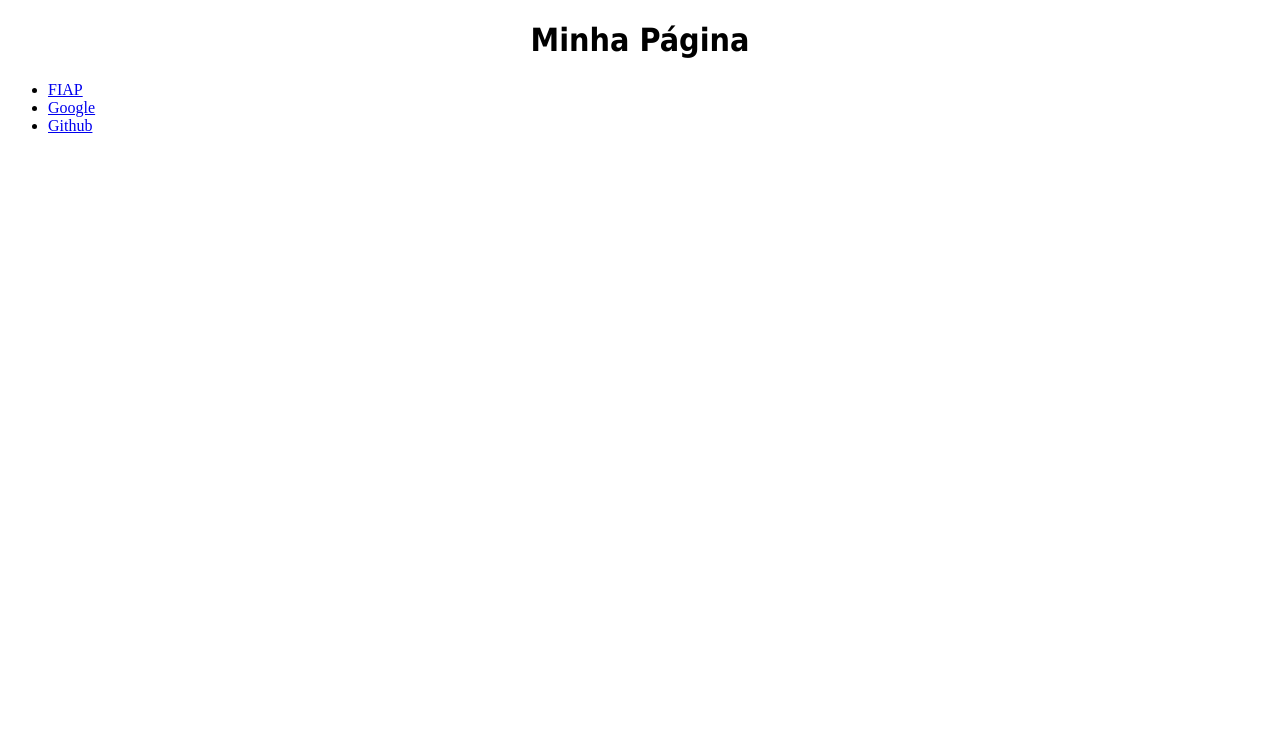
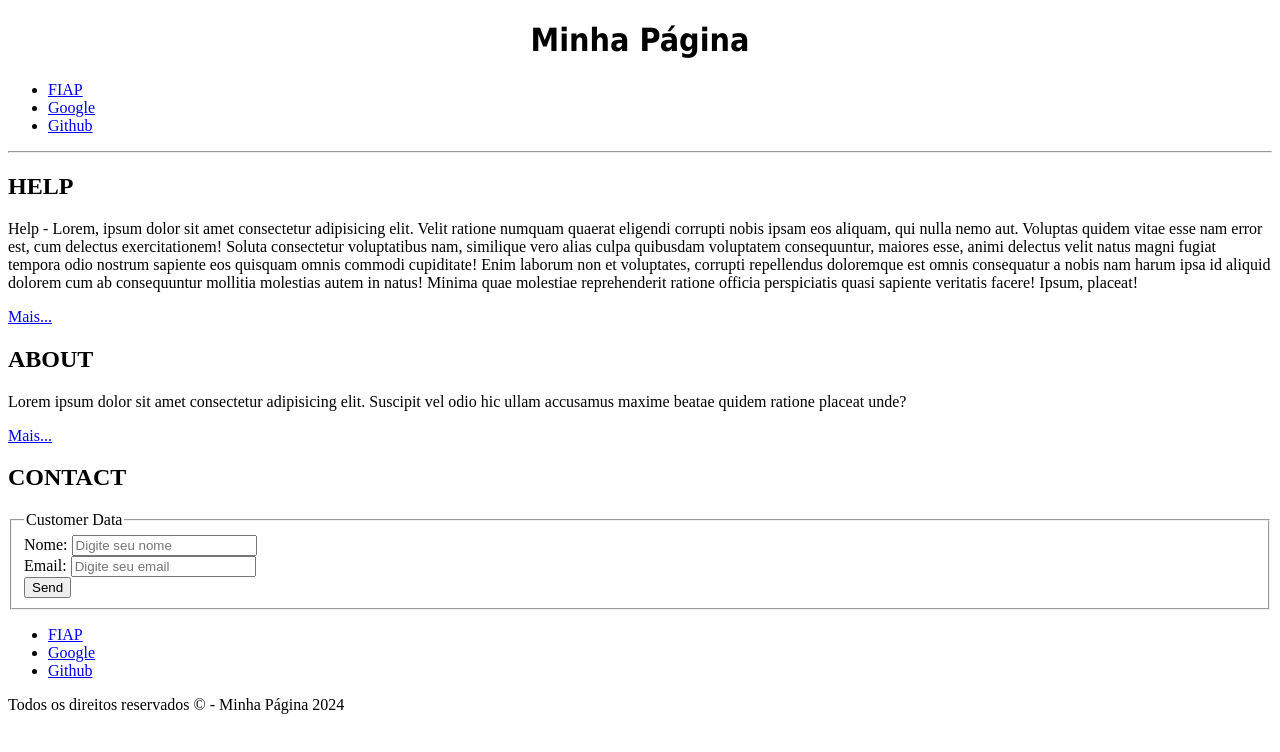
Before and after one commit to mateuscastronappe/projeto-inicial-g, a plain HTML site: page index.html in a window 1280 px wide. Drawn offline with Linux system fonts and the light colour scheme.

Commit message:
O rodapé foi criado.

```diff
--- a/index.html
+++ b/index.html
@@ -1,27 +1,111 @@
-<!DOCTYPE html> <!-- Esse é o DTD do HTML 5. -->
+<!DOCTYPE html>
+<!-- Esse é o DTD do HTML 5. -->
 
 <html lang="pt-br">
   <head>
-		<meta charset="UTF-8"/>
-		<meta name="viewport" content="width=device-width,initial-scale=1.0"/>
+    <meta charset="UTF-8" />
+    <meta name="viewport" content="width=device-width,initial-scale=1.0" />
     <title>Página Básica</title>
   </head>
   <body>
-
     <div class="container">
-
+      <!--ESTA ÁREA VAI SER A DO CABEÇALHO-->
       <header class="cabecalho">
-				<h1 style="text-align: center;font-family: Tahoma,Verdana, sans-serif;">Minha Página</h1>
+        <h1
+          style="text-align: center; font-family: Tahoma, Verdana, sans-serif"
+        >
+          Minha Página
+        </h1>
         <nav>
           <ul>
-						<li> <a href="https://www.fiap.com.br" target="_blank"> FIAP </a> </li>
-						<li> <a href="https://www.google.com" target="_blank">Google</a> </li>
-						<li> <a href="https://github.com" target="_blank">Github</a> </li>
+            <li>
+              <a href="https://www.fiap.com.br" target="_blank"> FIAP </a>
+            </li>
+            <li><a href="https://www.google.com" target="_blank">Google</a></li>
+            <li><a href="https://github.com" target="_blank">Github</a></li>
           </ul>
         </nav>
       </header>
+      <!--ESTA ÁREA VAI SER A DO CABEÇALHO-->
 
+      <hr />
+
+      <!--ESTA ÁREA VAI SER A DE CONTEÚDO-->
+      <section class="conteudo">
+        <div id="help">
+          <h2>HELP</h2>
+          <p>
+            Help - Lorem, ipsum dolor sit amet consectetur adipisicing elit.
+            Velit ratione numquam quaerat eligendi corrupti nobis ipsam eos
+            aliquam, qui nulla nemo aut. Voluptas quidem vitae esse nam error
+            est, cum delectus exercitationem! Soluta consectetur voluptatibus
+            nam, similique vero alias culpa quibusdam voluptatem consequuntur,
+            maiores esse, animi delectus velit natus magni fugiat tempora odio
+            nostrum sapiente eos quisquam omnis commodi cupiditate! Enim laborum
+            non et voluptates, corrupti repellendus doloremque est omnis
+            consequatur a nobis nam harum ipsa id aliquid dolorem cum ab
+            consequuntur mollitia molestias autem in natus! Minima quae
+            molestiae reprehenderit ratione officia perspiciatis quasi sapiente
+            veritatis facere! Ipsum, placeat!
+          </p>
+          <a href="#">Mais...</a>
         </div>
+        <div id="about">
+          <h2>ABOUT</h2>
+          <p>
+            Lorem ipsum dolor sit amet consectetur adipisicing elit. Suscipit
+            vel odio hic ullam accusamus maxime beatae quidem ratione placeat
+            unde?
+          </p>
+          <a href="#">Mais...</a>
+        </div>
+        <div id="contact">
+          <h2>CONTACT</h2>
+          <form>
+            <fieldset>
+              <legend>Customer Data</legend>
+              <div>
+                <label for="idNm">Nome:</label>
+                <input
+                  type="text"
+                  name="txtNm"
+                  id="idNm"
+                  placeholder="Digite seu nome"
+                />
+              </div>
+              <div>
+                <label for="idNm">Email:</label>
+                <input
+                  type="email"
+                  name="txtEmail"
+                  id="idEmail"
+                  placeholder="Digite seu email"
+                />
+              </div>
+              <div>
+                <button type="button">Send</button>
+              </div>
+            </fieldset>
+          </form>
+        </div>
+      </section>
 
+      <!--ESTA ÁREA VAI SER A DE CONTEÚDO-->
+
+      <!--ESTA ÁREA VAI SER A DO RODAPÉ-->
+      <footer class="rodape">
+        <nav>
+          <ul>
+            <li>
+              <a href="https://www.fiap.com.br" target="_blank"> FIAP </a>
+            </li>
+            <li><a href="https://www.google.com" target="_blank">Google</a></li>
+            <li><a href="https://github.com" target="_blank">Github</a></li>
+          </ul>
+        </nav>
+        <p>Todos os direitos reservados &copy; - Minha Página 2024</p>
+      </footer>
+      <!--ESTA ÁREA VAI SER A DO RODAPÉ-->
+    </div>
   </body>
 </html>
```
Lines whose indentation alone changed are shown as unchanged.
